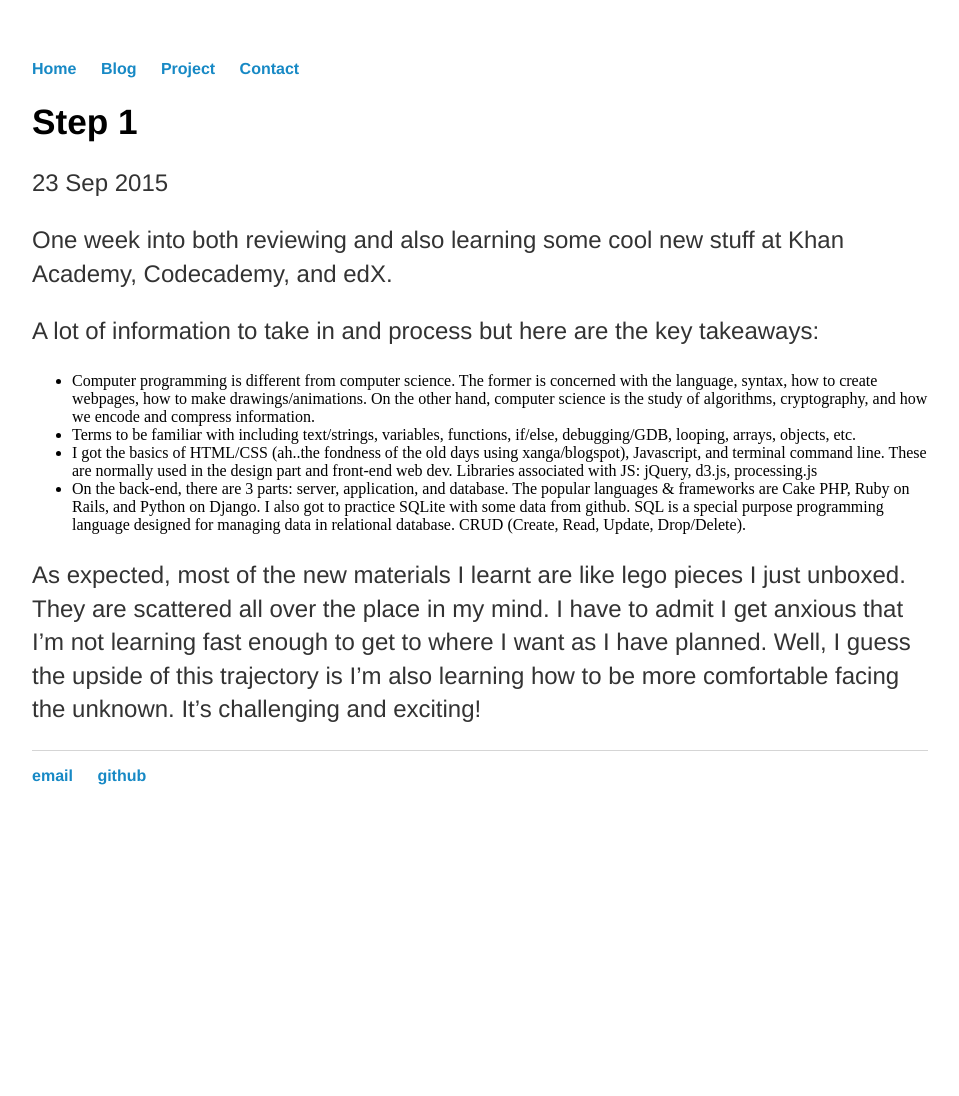
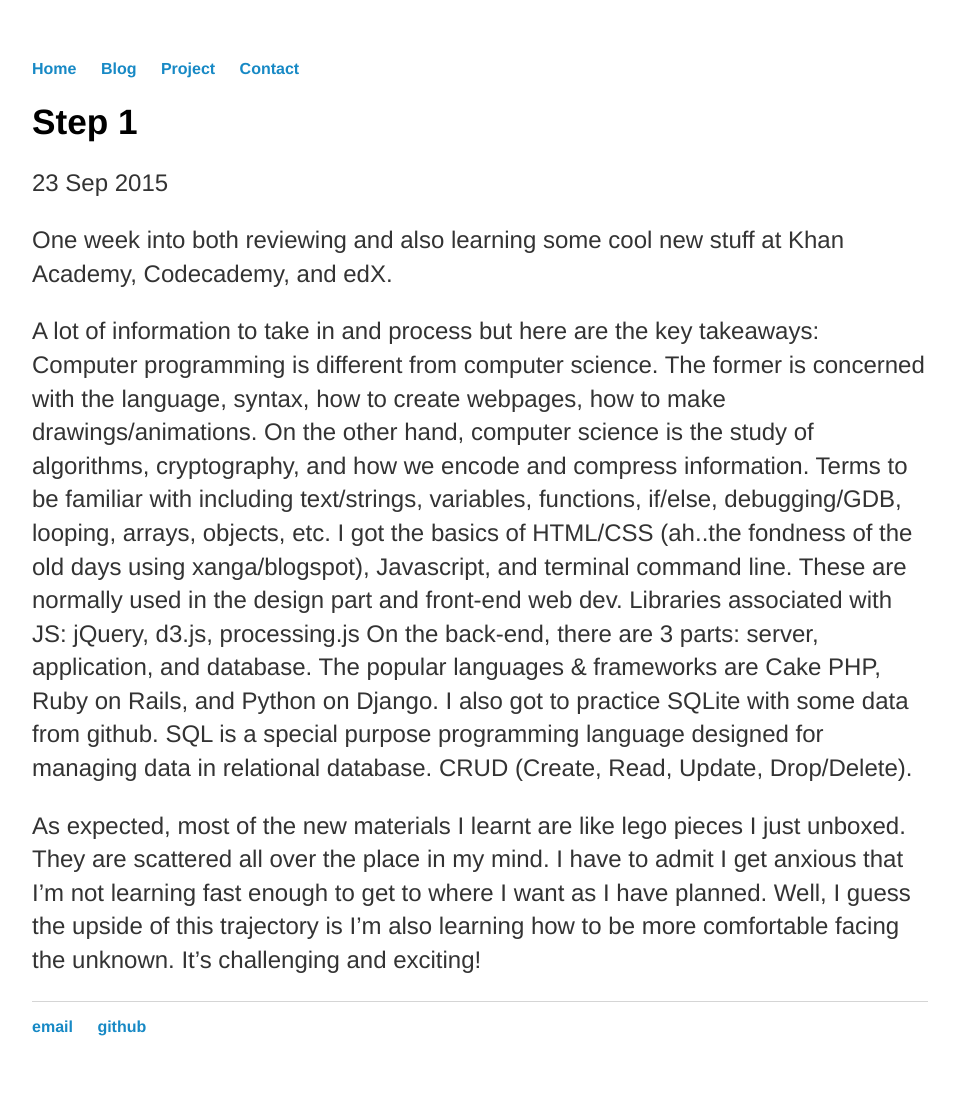
Before and after one commit to saturdaystepbystep/saturdaystepbystep.github.io, a Jekyll site: the page built from _posts/2015-09-23-step-1.md, in a window 1280 px wide. Shown: the whole page, without its empty margins (160-1119 px from the left). Built offline with Jekyll 4.4.1, drawn with Linux system fonts in a browser that asks for light colours; before the commit the page ends 900 px from its top, so only the background shows below that.

Commit message:
Update 2015-09-23-step-1.md

```diff
--- a/_posts/2015-09-23-step-1.md
+++ b/_posts/2015-09-23-step-1.md
@@ -7,11 +7,10 @@
 
 
 A lot of information to take in and process but here are the key takeaways:
-<ul>
-<li>Computer programming is different from computer science. The former is concerned with the language, syntax, how to create webpages, how to make drawings/animations. On the other hand, computer science is the study of algorithms, cryptography, and how we encode and compress information. </li>
-<li>Terms to be familiar with including text/strings, variables, functions, if/else, debugging/GDB, looping, arrays, objects, etc.</li>
-<li>I got the basics of HTML/CSS (ah..the fondness of the old days using xanga/blogspot), Javascript, and terminal command line. These are normally used in the design part and front-end web dev. Libraries associated with JS: jQuery, d3.js, processing.js</li>
-<li>On the back-end, there are 3 parts: server, application, and database. The popular languages & frameworks are Cake PHP, Ruby on Rails, and Python on Django. I also got to practice SQLite with some data from github. SQL is a special purpose programming language designed for managing data in relational database. CRUD (Create, Read, Update, Drop/Delete).</li>
-</ul>
+	Computer programming is different from computer science. The former is concerned with the language, syntax, how to create webpages, how to make drawings/animations. On the other hand, computer science is the study of algorithms, cryptography, and how we encode and compress information.
+	Terms to be familiar with including text/strings, variables, functions, if/else, debugging/GDB, looping, arrays, objects, etc.
+	I got the basics of HTML/CSS (ah..the fondness of the old days using xanga/blogspot), Javascript, and terminal command line. These are normally used in the design part and front-end web dev. Libraries associated with JS: jQuery, d3.js, processing.js
+	On the back-end, there are 3 parts: server, application, and database. The popular languages & frameworks are Cake PHP, Ruby on Rails, and Python on Django. I also got to practice SQLite with some data from github. SQL is a special purpose programming language designed for managing data in relational database. CRUD (Create, Read, Update, Drop/Delete).
+
 
 As expected, most of the new materials I learnt are like lego pieces I just unboxed. They are scattered all over the place in my mind. I have to admit I get anxious that I’m not learning fast enough to get to where I want as I have planned. Well, I guess the upside of this trajectory is I’m also learning how to be more comfortable facing the unknown. It’s challenging and exciting!
```
